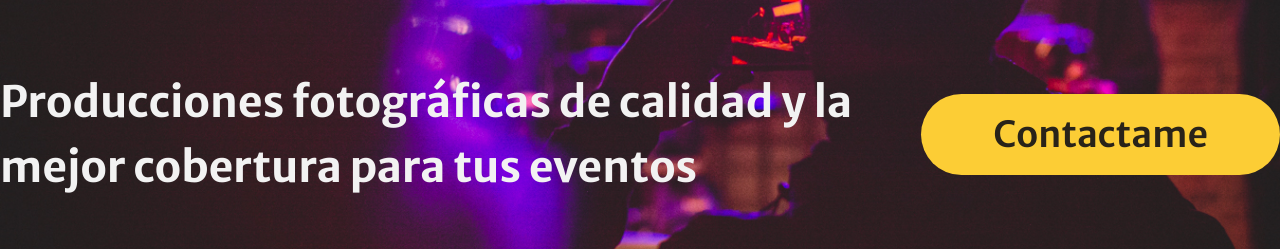
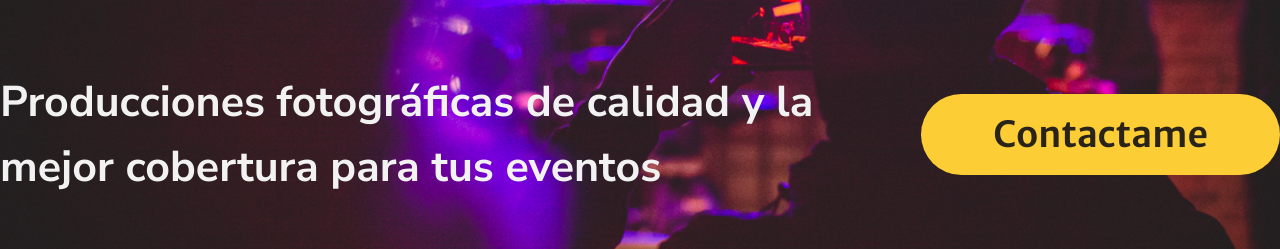
Before and after one commit to FooTalent/Landing-SantiCuoreph, a Next.js app: page /servicios/audiovisual in a window 1280 px wide. Shown: the part 3201-3450 px from the top of the page. Built offline with nearby package versions, Linux system fonts and the light colour scheme.

Commit message:
Add service banner

```diff
--- a/src/app/servicios/components/ServiceBanner.tsx
+++ b/src/app/servicios/components/ServiceBanner.tsx
@@ -12,7 +12,7 @@ const ServiceBanner = (props : ServiceBannerProps) => {
             <Image src={bannerPhotos} alt="banner" className="object-cover max-h-[500px] w-full" />
             <div className="absolute inset-0 xl:max-w-screen-xl mx-auto items-center justify-between flex">
                 <div>
-                <h3 className="text-[43px] text-fondoBlanco">{props.textBanner}</h3>
+                <h3 className="text-[43px] text-fondoBlanco font-nunitoSans">{props.textBanner}</h3>
                 </div>
                 <div>
                 <Link href="/contacto" className="text-xl sm:text-2xl md:text-3xl lg:text-4xl py-[0.5em] px-[2em] bg-principal rounded-full merriwather font-semibold text-fondoNegro hover:bg-principalHover hover:font-bold">
--- a/src/app/servicios/page.tsx
+++ b/src/app/servicios/page.tsx
@@ -1,4 +1,4 @@
-import Image from "next/image";
+import Image, { StaticImageData } from "next/image";
 import img01 from "../../../public/images/services/photography/img01.jpg";
 import img02 from "../../../public/images/services/photography/img02.jpg";
 import img03 from "../../../public/images/services/photography/img03.jpg";
@@ -7,16 +7,28 @@ import img05 from "../../../public/images/services/photography/img05.jpg";
 import img06 from "../../../public/images/services/photography/img06.jpg";
 import img07 from "../../../public/images/services/photography/img07.jpg";
 
-const ServicesPage = () => {
+type PhotographyServiceInfo = {
+  image: StaticImageData,
+  title: string,
+  subtitle: string,
+}
+
+
+const ServicesPage = (props: PhotographyServiceInfo[]) => {
+
   return (
     <section className="xl:max-w-screen-xl mx-auto mb-36">
-      <div className="grid grid-cols-5 gap-3 mb-3 items-stretch overflow-hidden xl:max-h-[928px]">
+      <div className="grid grid-cols-5 gap-3 mb-3 items-stretch overflow-hidden xl:max-h-[928px] relative">
         <div className="col-span-2">
           <Image
             src={img01}
             alt="asd"
             className="object-cover rounded-xl h-full xl:max-h-[928px]"
           />
+        </div>
+        <div className="mx-auto my-auto text-center absolute">
+          <h2>Lorena</h2>
+          <h3>Retrato artisicto</h3>
         </div>
         <div
           className="col-span-3 grid grid-rows-2 gap-3 xl:max-h-[928px]"
```
